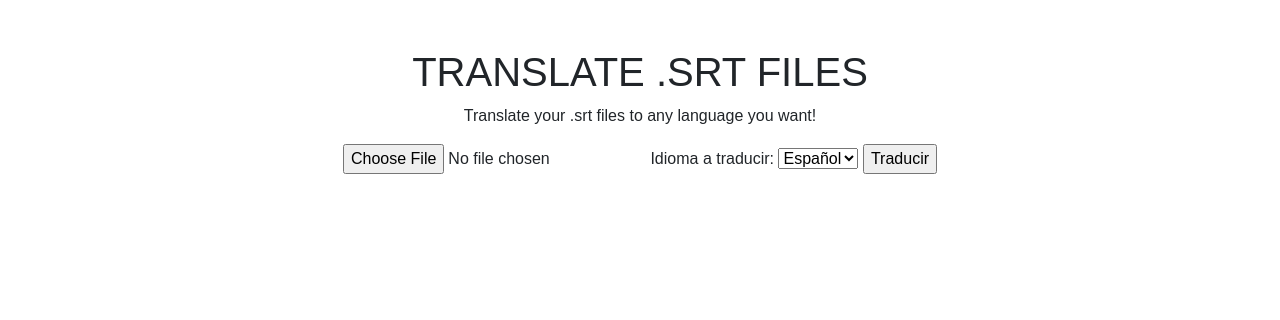
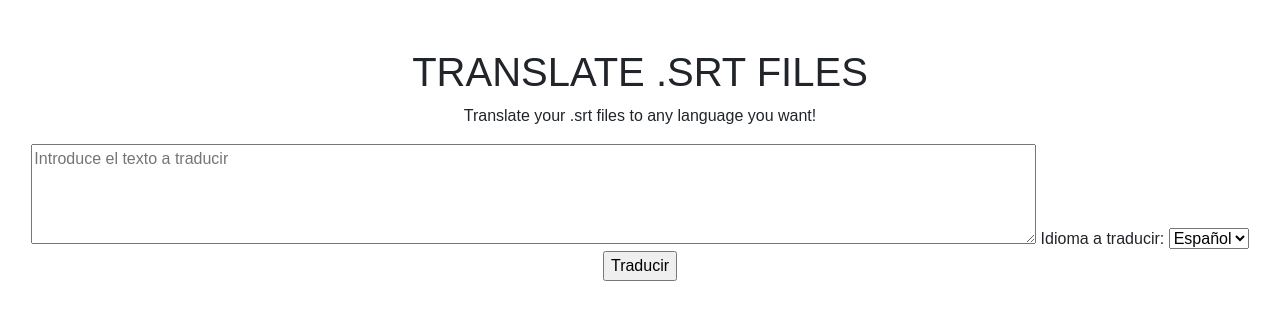
Before and after one commit to Yherson/Project, a Flask app: template templates/traducirtxt.html in a window 1280 px wide. Shown: the part 56-376 px from the top of the page. Run offline with Flask 3, Linux system fonts and the light colour scheme; the template is opened without the code that fills it, so the values that code supplies are empty.

Commit message:
Archivo traducirtxt.html completado

```diff
--- a/templates/traducirtxt.html
+++ b/templates/traducirtxt.html
@@ -4,16 +4,19 @@
     <h1>TRANSLATE .SRT FILES</h1>
     <p>Translate your .srt files to any language you want!</p>
     <form method="POST" action="/traducirtxt" enctype="multipart/form-data">
-        <input type="file" name="archivo">
+        <textarea name="text" rows="10" cols="50" placeholder="Introduce el texto a traducir"></textarea>
         <label for="idioma">Idioma a traducir:</label>
         <select name="idioma" id="idioma">
             <option value="es">Español</option>
             <option value="en">Inglés</option>
             <option value="fr">Francés</option>
             <option value="de">Alemán</option>
-            <option value="de">Alemán</option>
         </select>
         <input type="submit" value="Traducir">
     </form>
 
+    {% if traduccion %}
+        <h2>Texto traducido:</h2>
+        <p>{{ traduccion }}</p>
+    {% endif %}
 {% endblock %}
```
